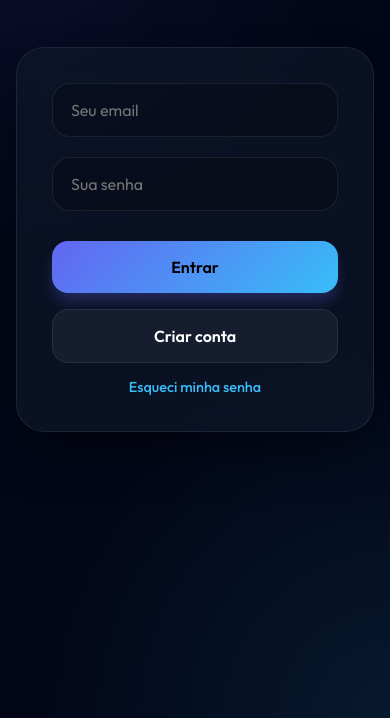
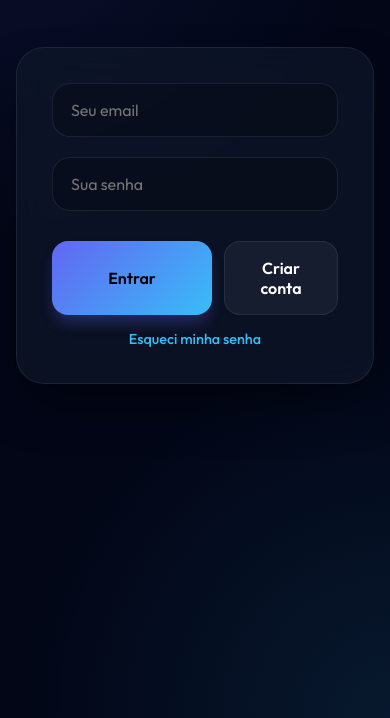
Before and after one commit to iaedesenvolvimento/ia-code-saas, a website: page frontend/index.html in a window 390 px wide. Shown: the part 126-844 px from the top of the page. Drawn offline with nearby package versions, Linux system fonts and the light colour scheme.

Commit message:
fix: corrige interatividade do botão salvar no mobile

```diff
--- a/frontend/style.css
+++ b/frontend/style.css
@@ -440,7 +440,7 @@ button:disabled {
 @media (max-width: 640px) {
   body { padding: 40px 16px; }
   .header h1 { font-size: 2.2rem; }
-  .button-row { flex-direction: column; }
+  .button-row { gap: 12px; }
   .app-header { flex-direction: column; align-items: flex-start; gap: 16px; }
   button.small { width: 100%; }
 }
```
